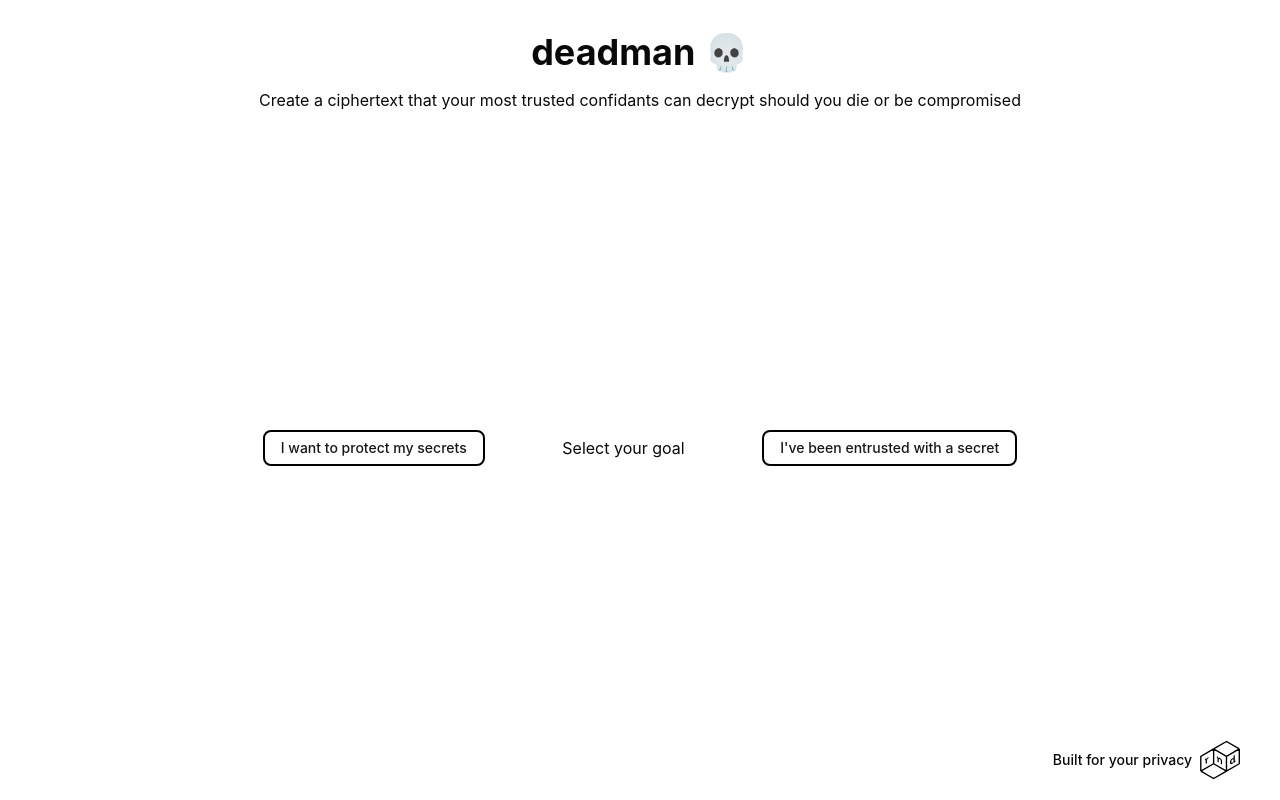
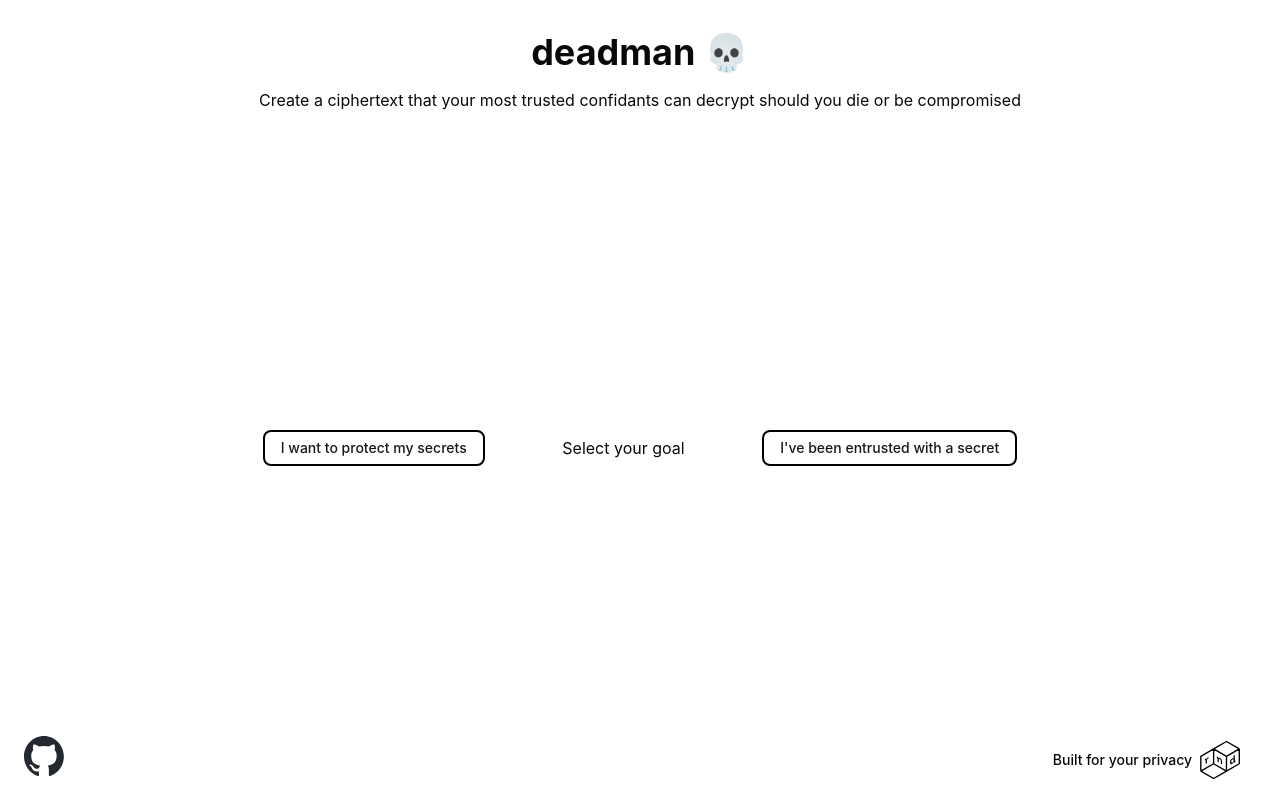
Before and after one commit to randa-mu/deadman, a React (Vite) app in the folder client/: page / in a window 1280 px wide. Built offline with nearby package versions, Linux system fonts and the light colour scheme; no server answers; a web font is replaced by a local one; what identity-based-encryption-bn254 would draw is missing.

Commit message:
added github link

```diff
--- a/client/src/App.tsx
+++ b/client/src/App.tsx
@@ -6,6 +6,7 @@ import {HomePage} from "@/pages/HomePage.tsx"
 import {BackButtonMixin} from "@/views/BackButtonMixin.tsx"
 import {Button} from "@/components/ui/button.tsx"
 import RandamuLogo from "@/assets/randamu_logo.svg"
+import GithubLogo from "@/assets/github.svg"
 
 export const App = () => {
     return (
@@ -20,6 +21,11 @@ export const App = () => {
                     <Route path="*" Component={BackButtonMixin(NotFoundPage)}/>
                 </Routes>
             </div>
+            <a href="https://github.com/randa-mu/deadman">
+                <div className="absolute bottom-0 left-0 flex flex-row items-center p-6">
+                    <img className="h-10 w-10" src={GithubLogo} alt={"github logo"}/>
+                </div>
+            </a>
             <a href="https://randa.mu">
                 <div className="absolute bottom-0 right-0 flex flex-row items-center p-4">
                     <Button variant="ghost" className="p-6">
```
Also changed, not shown: client/src/assets/github.svg (added).
